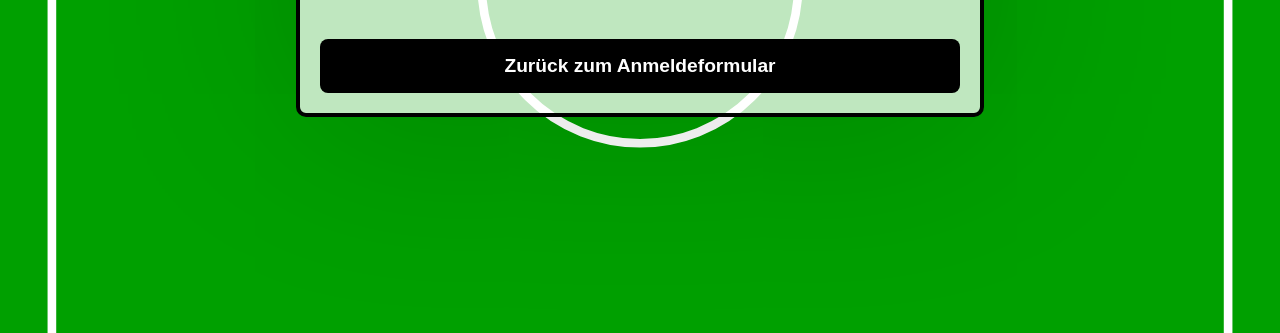
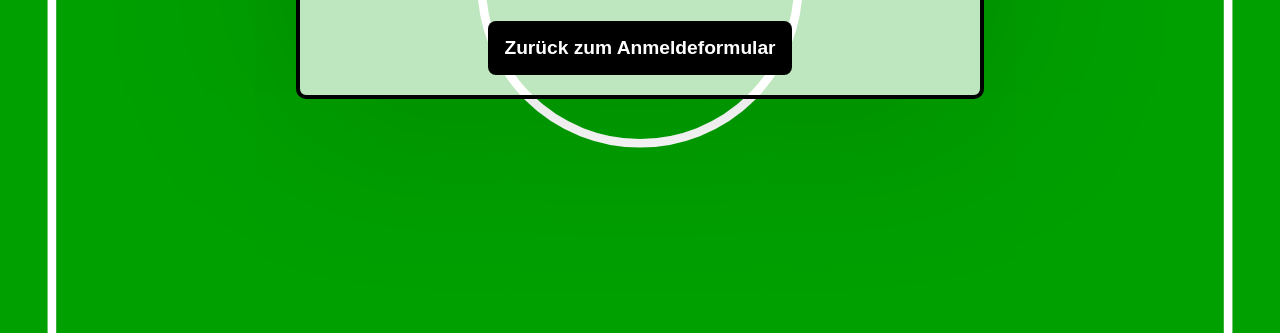
Before and after one commit to pwwppw78/anmeldung-kinderfasching, a Flask app: template templates/confirmation.html in a window 1280 px wide. Shown: the part 415-748 px from the top of the page. Run offline with Flask 3, Linux system fonts and the light colour scheme; the template is opened without the code that fills it, so the values that code supplies are empty.

Commit message:
Update files

```diff
--- a/app.py
+++ b/app.py
@@ -67,16 +67,22 @@ class RegistrationForm(FlaskForm):
 
 @app.route("/", methods=["GET", "POST"])
 def register():
+    print(f"Request method: {request.method}")
+
     form = RegistrationForm()
     if form.validate_on_submit():
-        return render_template("confirmation.html",
-                               child_firstname=form.child_firstname.data,
-                               child_lastname=form.child_lastname.data,
-                               birthdate=form.birthdate.data)
-    else:
-        for field, errors in form.errors.items():
-            for error in errors:
-                flash(f"Fehler im Feld {field}: {error}", "danger")
+        print("Form validated successfully")
+        return render_template(
+            "confirmation.html",
+            child_firstname=form.child_firstname.data,
+            child_lastname=form.child_lastname.data,
+            birthdate=form.birthdate.data
+        )
+
+    print("Form validation failed")
+    for field, errors in form.errors.items():
+        for error in errors:
+            flash(f"Fehler im Feld '{field}': {error}", "danger")
 
     return render_template("form.html", form=form)
 
@@ -97,6 +103,5 @@ if __name__ == "__main__":
         from gunicorn.app.wsgiapp import run
         run()
     else:
-        from waitress import serve  # Windows-kompatibler Server für lokale Nutzung
-        print("Running locally with Waitress...")
-        serve(app, host="0.0.0.0", port=port)
+        print(f"Running locally on http://127.0.0.1:{port} with Flask...")
+        app.run(debug=True, host="127.0.0.1", port=port)
--- a/static/style.css
+++ b/static/style.css
@@ -165,10 +165,31 @@
 		}
 
 	/*Button Hover-Effekt*/
-		button:hover {
+		button:hover, .button:hover {
 			background-color: #b22222;
 		}
 
+		.button {
+			display: inline-block;
+			padding: 1rem;
+			background-color: #000000;
+			color: white;
+			text-align: center;
+			font-size: 1.2rem;
+			font-weight: bold;
+			text-decoration: none;
+			border: none;
+			border-radius: 0.5rem;
+			cursor: pointer;
+		}
+
+	/* Zentrieren des Buttons */
+		.button-container {
+			display: flex;
+			justify-content: center;
+			align-items: center;
+			margin-top: 20px;
+		}
 
 
 
--- a/templates/confirmation.html
+++ b/templates/confirmation.html
@@ -9,9 +9,12 @@
 <body>
     <div class="container">
         <h1>Vielen Dank für Ihre Anmeldung!</h1>
-        <p>Die Anmeldung für <strong>{{ child_firstname }}</strong> <strong>{{ child_lastname }}</strong>, geboren am <strong>{{ birthdate }}</strong>, wurde erfolgreich übermittelt.</p>
+        <p>Die Anmeldung für <strong>{{ child_firstname }}</strong> <strong>{{ child_lastname }}</strong>,
+        geboren am <strong>{{ birthdate }}</strong>, wurde erfolgreich übermittelt.</p>
 
-        <button onclick="window.location.href='{{ url_for('register') }}'">Zurück zum Anmeldeformular</button>
+        <div class="button-container">
+    		<a href="/" class="button">Zurück zum Anmeldeformular</a>
+	</div>
     </div>
 </body>
 </html>
```
Also changed, not shown: 1 other file.
